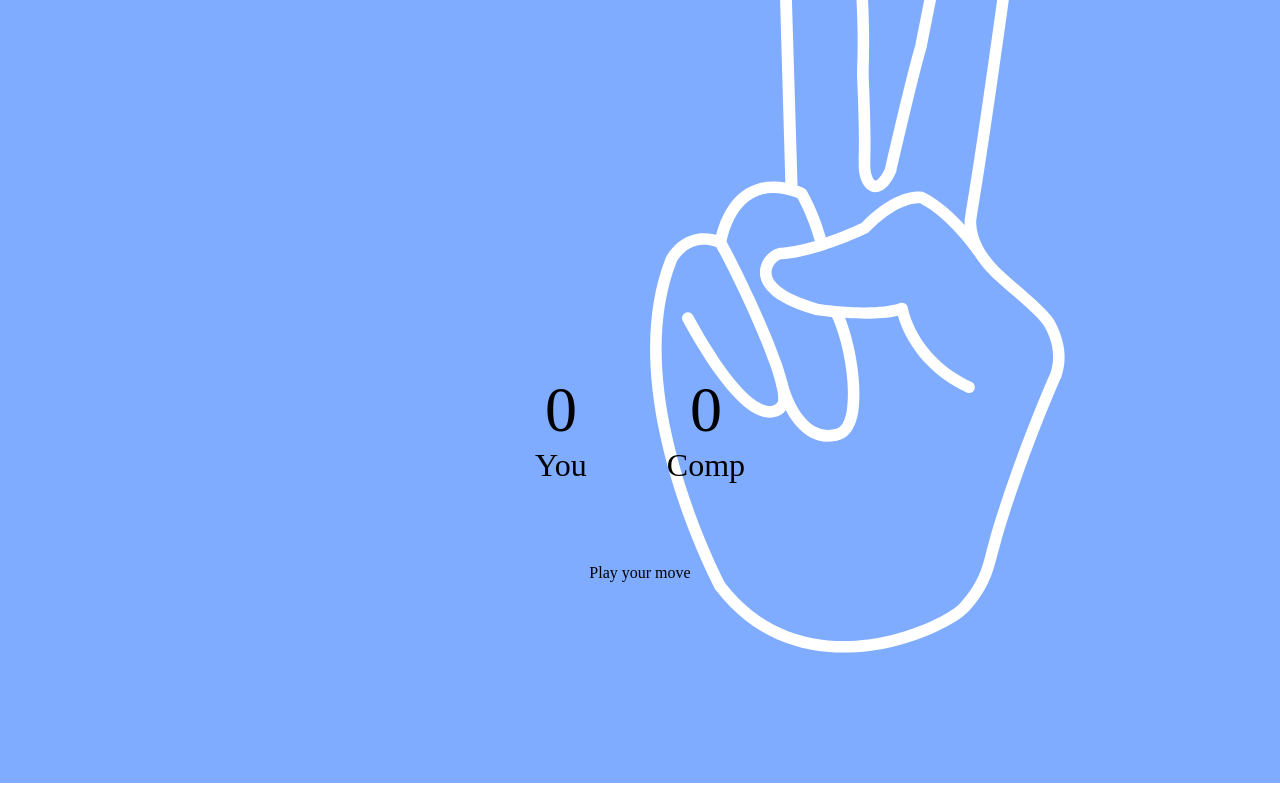
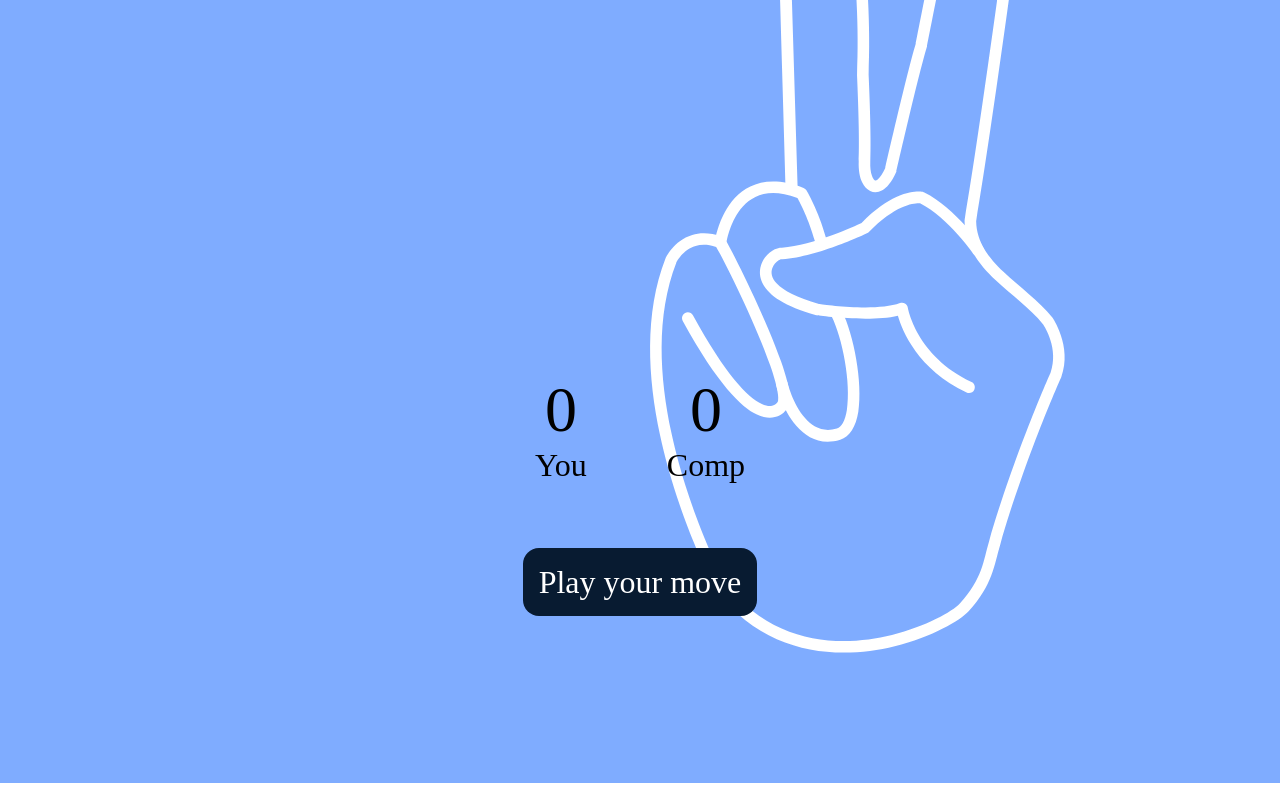
Before and after one commit to RAHEEL-HASSAN-WORK/Stone-Paper-Scissors-, a plain HTML site: page index.html in a window 1280 px wide. Shown: the top 800 px of the page. Drawn offline with Linux system fonts and the light colour scheme.

Commit message:
Add css for msg

```diff
--- a/style.css
+++ b/style.css
@@ -47,3 +47,11 @@ h1 {
 .msg-container {
   margin-top: 5rem;
 }
+#msg {
+  background-color: #081b31;
+  color: #fff;
+  font-size: 2rem;
+  display: inline;
+  padding: 1rem;
+  border-radius: 1rem;
+}
```
